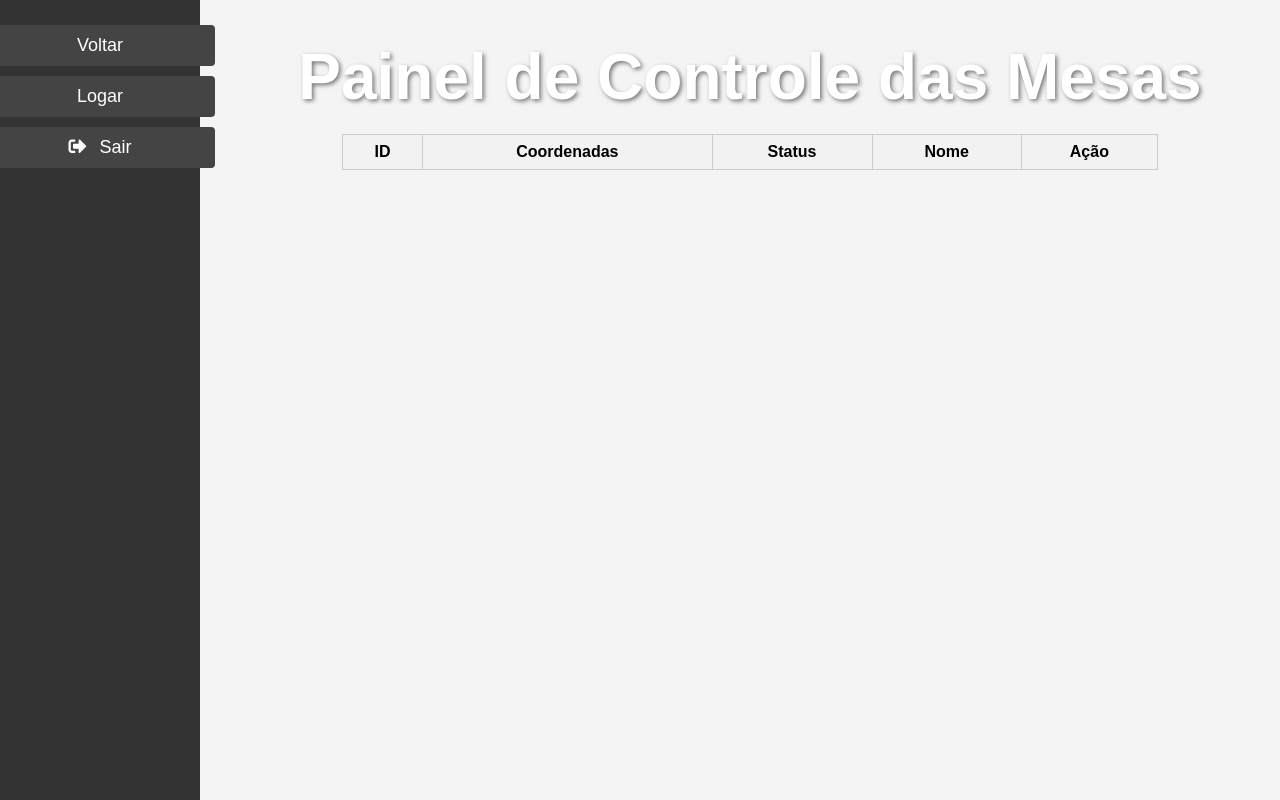
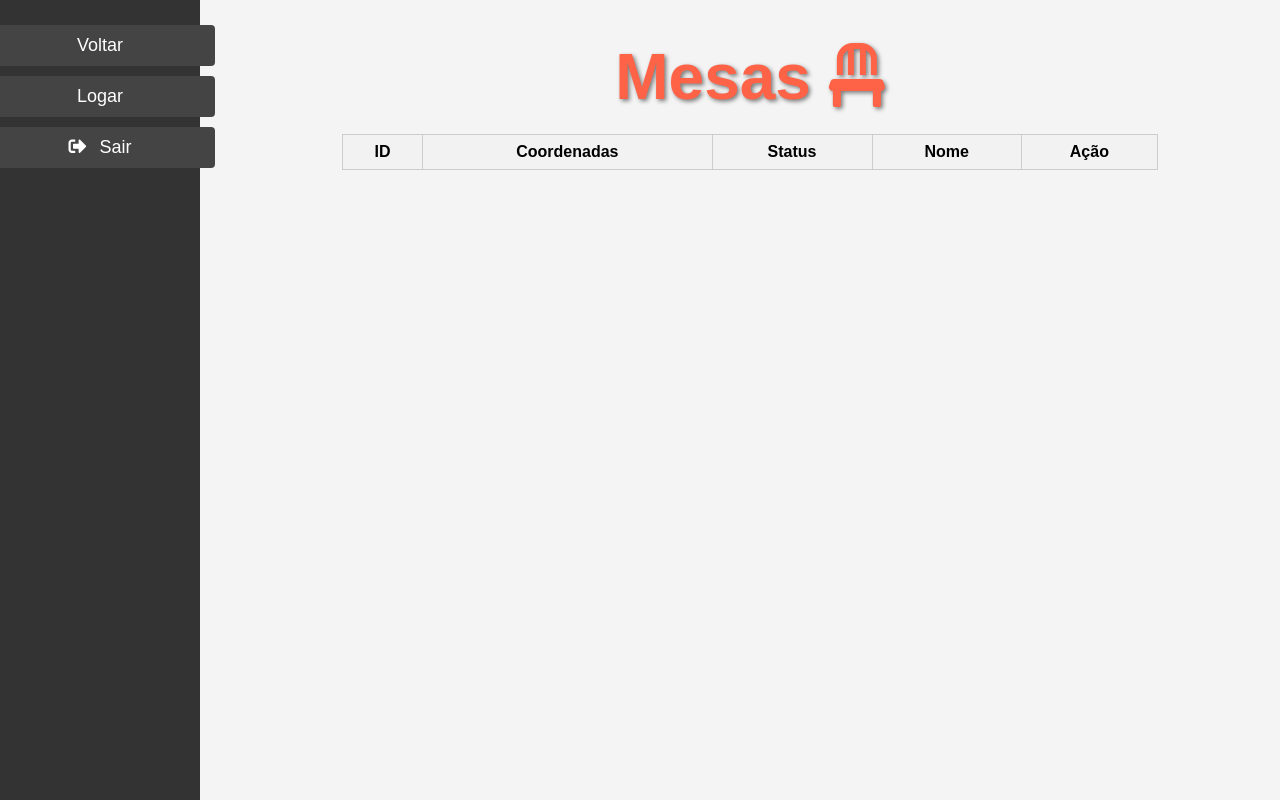
Before and after one commit to OrlandoSilvaRoxo/mesa-pronta, a plain HTML site: page mesa-pronta-front/dashboard.html in a window 1280 px wide. Drawn offline with Linux system fonts and the light colour scheme; no server answers.

Commit message:
modfying style

```diff
--- a/mesa-pronta-front/dashboard.html
+++ b/mesa-pronta-front/dashboard.html
@@ -13,7 +13,7 @@
     <a href="#" class="btn-logout" onclick="logout()"><i class="fas fa-sign-out-alt"></i> Sair</a>
 </div>
 <div class="content">
-    <h1>Painel de Controle das Mesas</h1>
+    <h1>Mesas <i class="fas fa-chair"></i></h1>
     <button id="addMesaButton" style="display:none;" onclick="abrirAddMesaModal()">Adicionar Mesa</button>
     <table id="tabelaMesas" style="display:none;">
         <thead>
--- a/mesa-pronta-front/styles.css
+++ b/mesa-pronta-front/styles.css
@@ -9,7 +9,7 @@ body {
 
 h1 {
     font-size: 4em;
-    color: white;
+    color: #ff6347;
     text-shadow: 2px 2px 4px rgba(0, 0, 0, 0.5);
     margin: 0;
     text-align: center;
```
